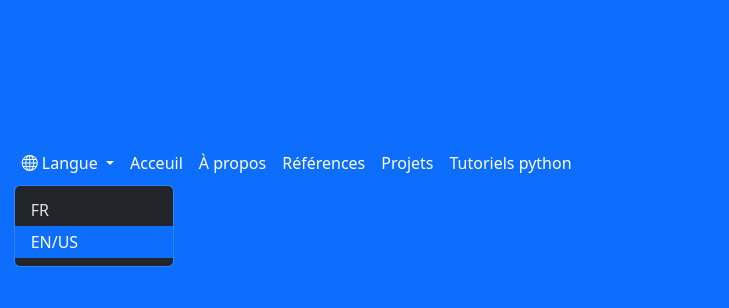
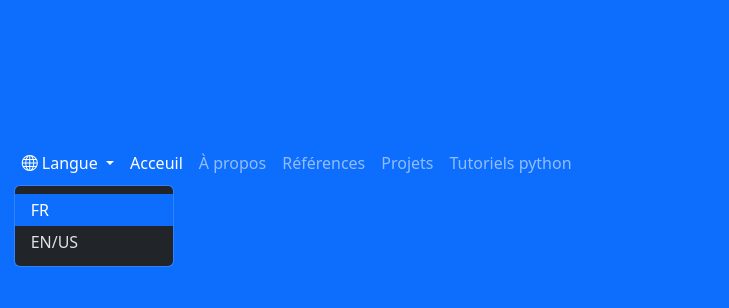
Before and after one commit to LeNetQuiParle/lenetquiparle.github.io, a plain HTML site: page index.html in a window 1280 px wide. Both pictures are taken after a click on the button "Langue". Shown: the top 308 px of the page, 551-1280 px from the left. Drawn offline with nearby package versions, Linux system fonts and the light colour scheme.

Commit message:
Update index.html

```diff
--- a/index.html
+++ b/index.html
@@ -50,24 +50,24 @@
 										Langue
 									</a>
           				<div class="dropdown-menu">
-					          <a class="dropdown-item" href="/">FR</a>
-          				  <a class="dropdown-item active" href="/en/">EN/US</a>
+					          <a class="dropdown-item active" href="/">FR</a>
+          				  <a class="dropdown-item" href="/en/">EN/US</a>
           				</div>
         				</li>
                 <li class="nav-item">
                   <a class="nav-link active" href="/">Acceuil</a>
                 </li>
                 <li class="nav-item">
-                  <a class="nav-link active" href="/#a_propos">À propos</a>
+                  <a class="nav-link" href="/#a_propos">À propos</a>
                 </li>
                 <li class="nav-item">
-                  <a class="nav-link active" href="/#references">Références</a>
+                  <a class="nav-link" href="/#references">Références</a>
                 </li>
                 <li class="nav-item">
-                  <a class="nav-link active" href="/#projets">Projets</a>
+                  <a class="nav-link" href="/#projets">Projets</a>
                 </li>
                 <li class="nav-item">
-                  <a class="nav-link active" href="/python/">Tutoriels python</a>
+                  <a class="nav-link" href="/python/">Tutoriels python</a>
                 </li>
               </ul>
             </div>
```
